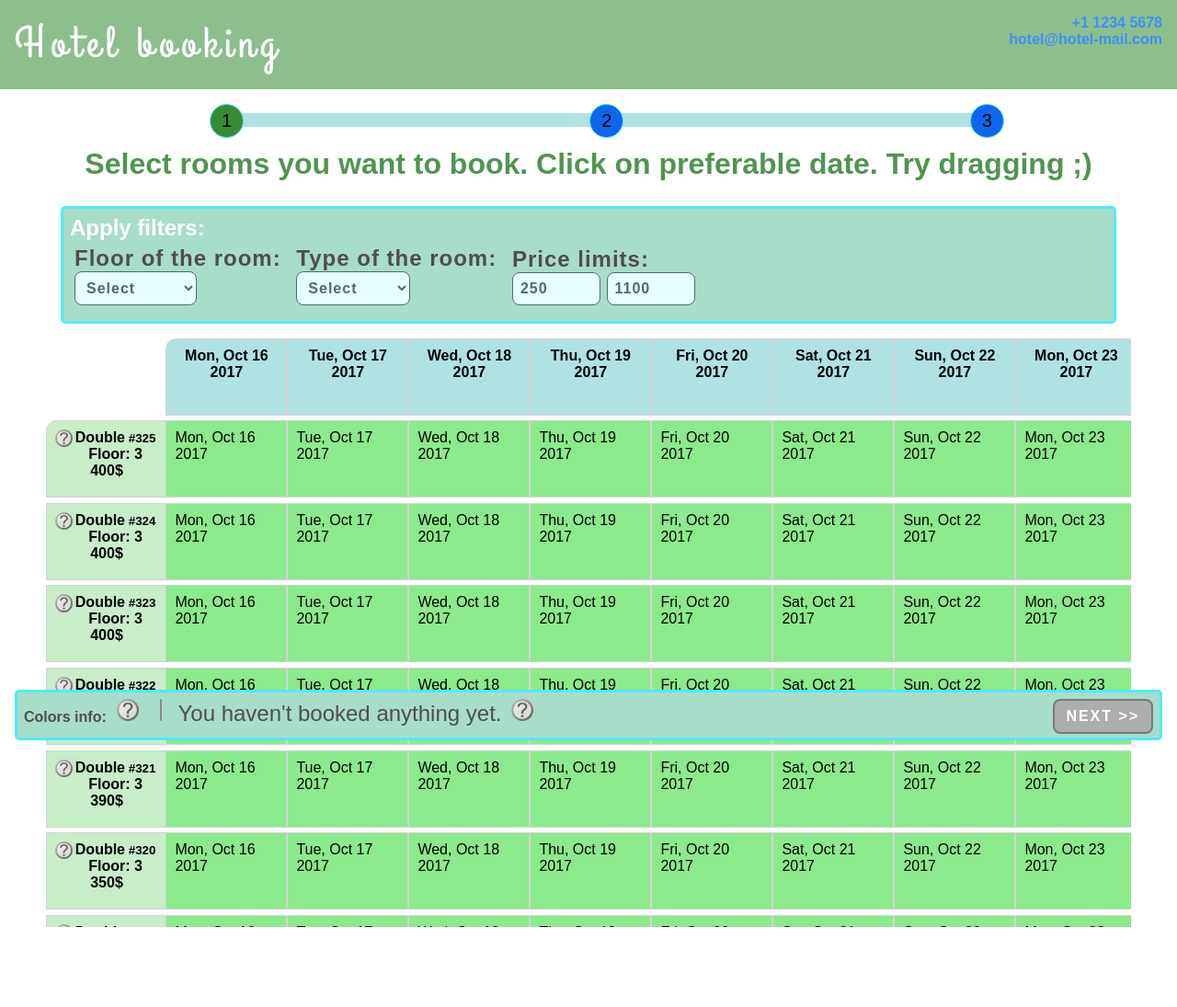
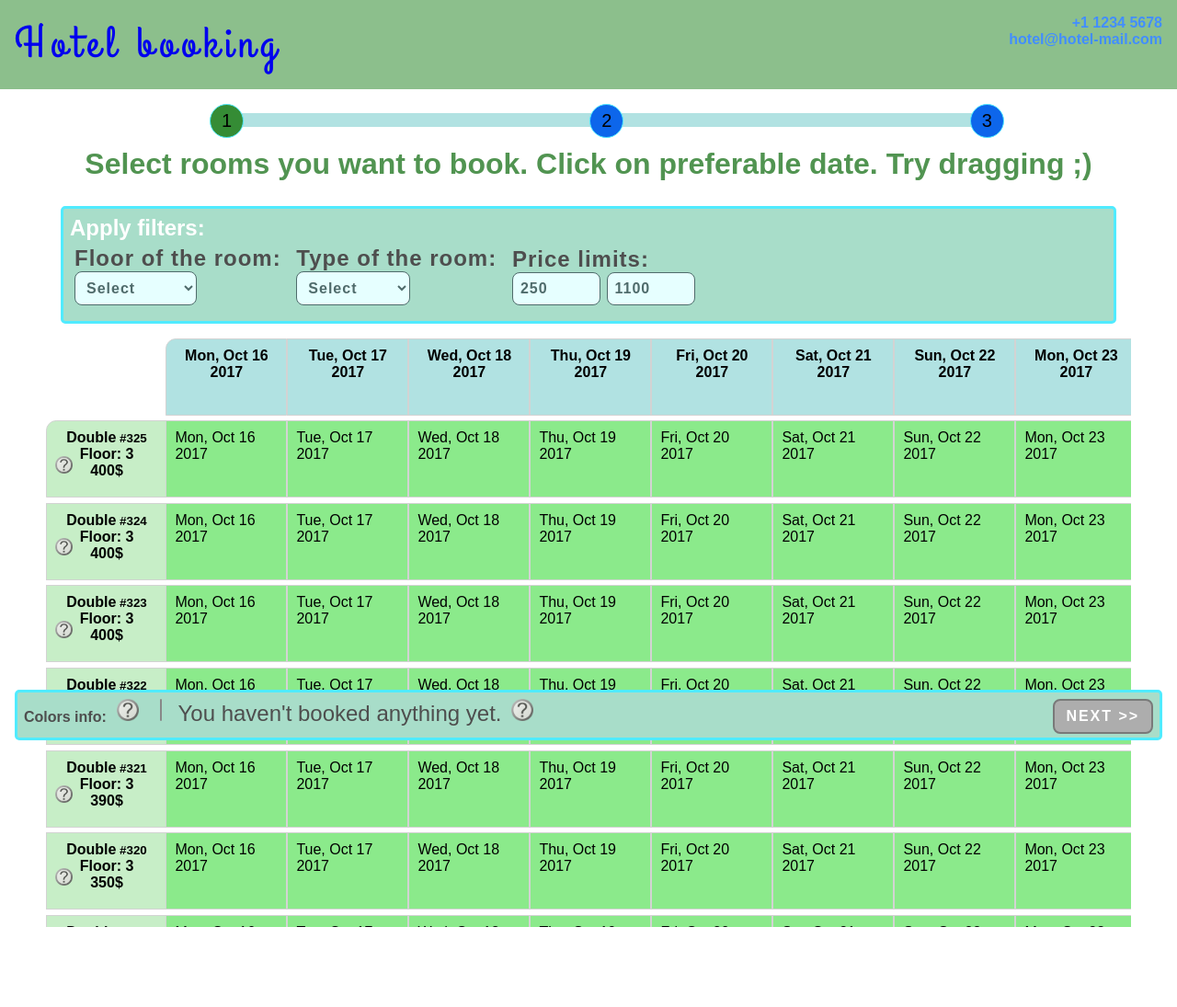
Before and after one commit to shevchenkobn/hotel-booking-angularjs, a plain HTML site: page booking.html in a window 1280 px wide. Shown: the whole page at 92% size. Drawn offline with Linux system fonts and the light colour scheme.

Commit message:
fixed layout

```diff
--- a/booking.html
+++ b/booking.html
@@ -22,7 +22,7 @@
     </head>
     <body data-ng-app="hotel-booking" data-ng-controller="mainController" data-ng-mousemove="mouseMove($event)">
         <div class="page-header">
-            <h2 class="logo-script">Hotel booking</h2>
+            <a href="./index.html"><h2 class="logo-script">Hotel booking</h2></a>
             <div class="info">+1 1234 5678</br>hotel@hotel-mail.com</div>
         </div>
         <div id="status-bar">
@@ -76,10 +76,10 @@
                                     <th>
                                         <div class="cell-content pointer-cursor"
                                              ng-click="showInfo(room.description)">
-                                            <img class="room-info-icon" src="./images/questionmark-icon.png">
                                             <div><strong>{{ roomTypes[room.type] }}</strong><small> #{{ room.number }}</small></div>
                                             <div>Floor: {{ room.storey }}</div>
                                             <div>{{ room.price }}$</div>
+                                            <img class="room-info-icon" src="./images/questionmark-icon.png">
                                         </div>
                                     </th>
                                 </tr>
--- a/styles/style.css
+++ b/styles/style.css
@@ -417,12 +417,26 @@ div.input-group
 .fancymodal-data img {
     width: 80%;
 }
-
+.cell-content img {
+    text-align: left;
+}
 img.room-info-icon {
     width: 1.2rem;
-    display: inline;
-    float: left;
+    position: relative;
+    display: block;
+    left: 0;
+    bottom: 1.6rem;
 }
 .pointer-cursor {
     cursor: pointer;
 }
+.page-header a {
+    text-decoration: none;
+}
+.page-header a:visited {
+    color: inherit;
+}
+
+.page-header a:hover {
+    color: inherit;
+}
```
Also changed, not shown: index.html (+1 -1 lines), styles/landing.css (+7 -2 lines).
